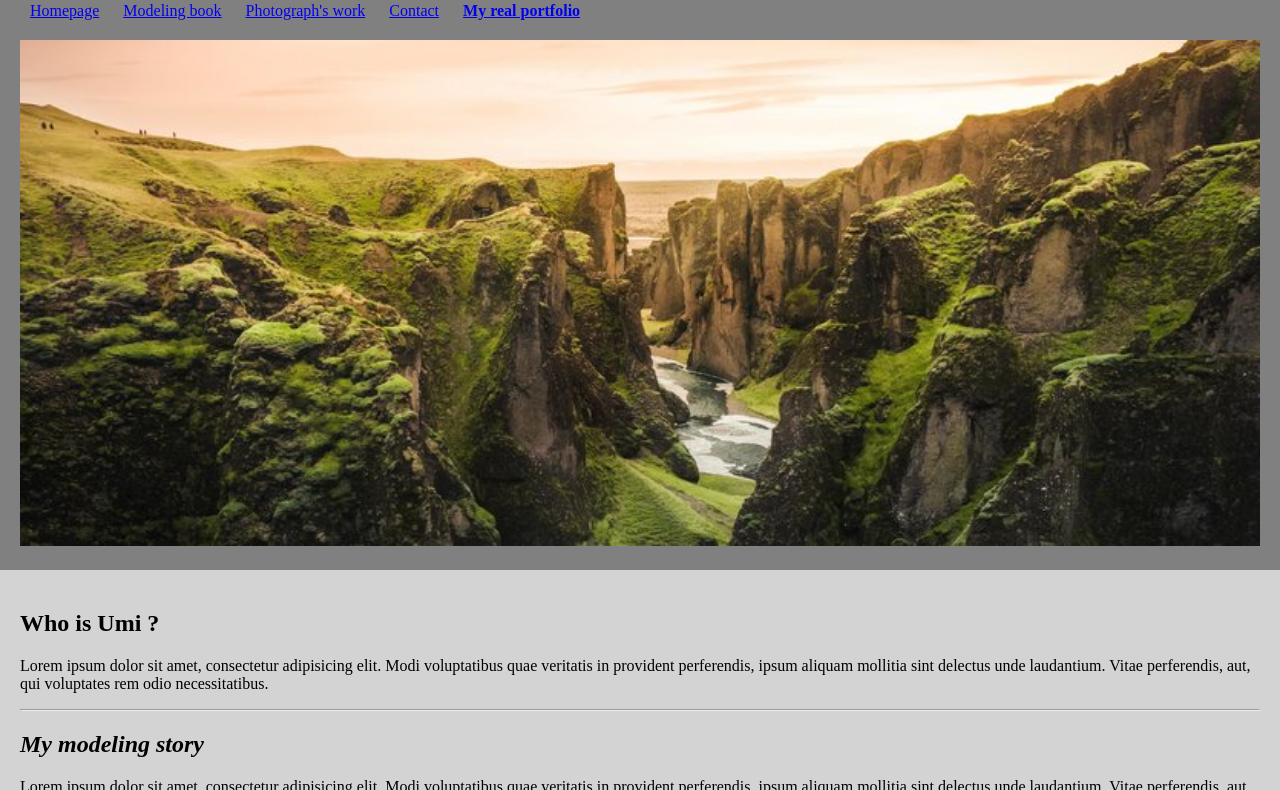
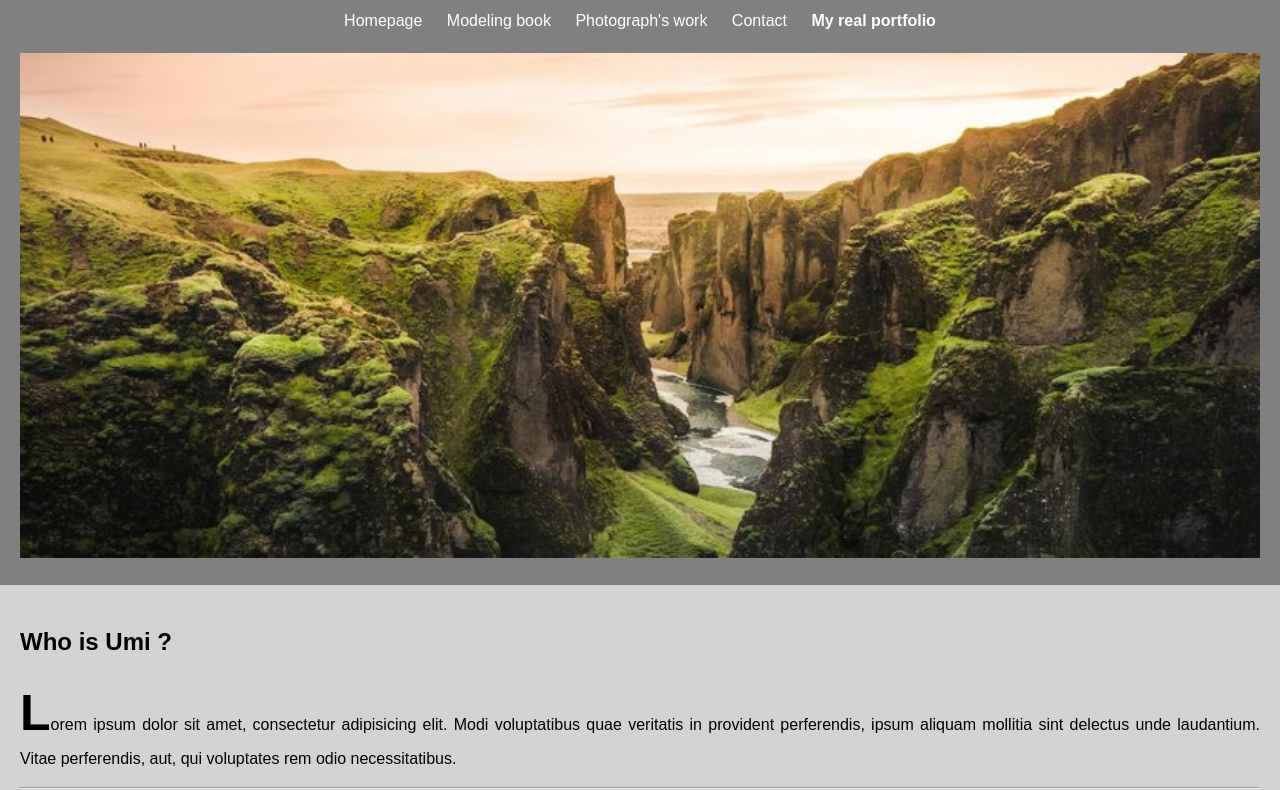
Before and after one commit to SpookyUmi/grafikart_CSS, a plain HTML site: page index.html in a window 1280 px wide. Shown: the part 76-866 px from the top of the page. Drawn offline with Linux system fonts and the light colour scheme.

Commit message:
update my work according to Grafikart's 4th course

```diff
--- a/style.css
+++ b/style.css
@@ -1,10 +1,14 @@
 body {
   margin: 0;
+  line-height: 1.4;
+  font-family: "Source Sans Pro", sans-serif
 }
 
 .header {
   background: grey;
   padding: 20px;
+  color: #ffffff;
+  text-align: center;
 }
 
 .header img {
@@ -14,19 +18,39 @@ body {
 
 .header-nav {
   margin: 20px 0;
+  text-align: inherit
 }
 
 .header-nav a {
-  margin: 0 10px;
+  padding: 0 10px;
+  color: inherit;
+  text-decoration: none;
+}
+
+.header-nav a:hover {
+text-decoration: underline;
 }
 
 .header-title {
   margin-top: 0;
+  font-weight: 700;
+  text-transform: uppercase;
 }
 
 .main {
   background: lightgrey;
   padding: 20px;
+  line-height: 1.4;
+  font-size: 16px;
+}
+
+.main p {
+  text-align: justify;
+}
+
+.main p::first-letter {
+  font-weight: bold;
+  font-size: 50px;
 }
 
 .footer {
```
Also changed, not shown: contact.html (+7 -1 lines), index.html (+2 -1 lines), model.html (+5 -1 lines), photo.html (+5 -1 lines).
